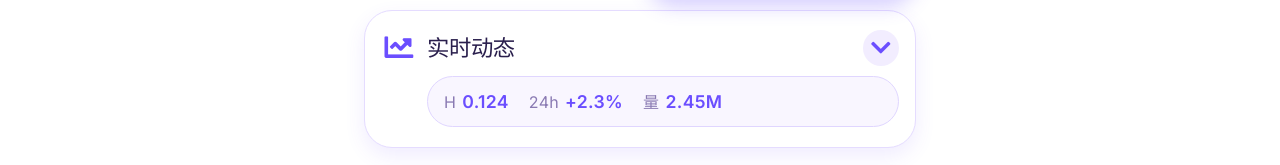
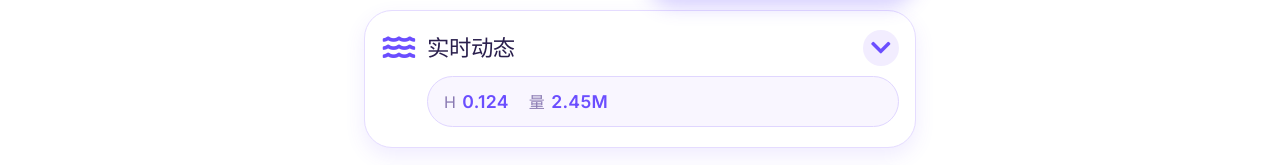
Before and after one commit to okx-wallet-H/H, a plain HTML site: page Q.html in a window 1280 px wide. Shown: the part 303-468 px from the top of the page. Drawn offline with Linux system fonts and the light colour scheme.

Commit message:
更新 Q.html

```diff
--- a/Q.html
+++ b/Q.html
@@ -20,7 +20,6 @@
             padding: 0;
         }
 
-        /* 头部 */
         .hero {
             background: linear-gradient(145deg, #f4f0ff, #e9e2ff);
             padding: 2rem 1.5rem 1.5rem 1.5rem;
@@ -54,7 +53,6 @@
 
         .container { max-width:600px; margin:0 auto; padding:0 1.5rem; }
 
-        /* 顶部操作栏 */
         .action-bar {
             display: flex;
             gap: 12px;
@@ -92,7 +90,6 @@
             background: #e5dcff;
         }
 
-        /* 卡片样式：统一内边距 */
         .collapse-card {
             background: #ffffff;
             border-radius: 28px;
@@ -151,7 +148,6 @@
             background: #f2edff;
         }
 
-        /* 摘要行 - 统一高度 */
         .summary-row {
             display: flex;
             flex-wrap: wrap;
@@ -164,7 +160,7 @@
             padding: 0.6rem 1rem;
             border-radius: 30px;
             border: 1px solid #e0d6ff;
-            min-height: 3.2rem; /* 确保高度一致 */
+            min-height: 3.2rem;
         }
         .summary-item {
             display: flex;
@@ -192,7 +188,6 @@
             padding-bottom: 1.2rem;
         }
 
-        /* K线图 */
         .kline-container {
             background: #f9f6ff;
             border-radius: 24px;
@@ -223,7 +218,6 @@
         .feed-volume { color:#6b4eff; font-weight:600; }
         .feed-time { color:#a394cc; font-size:0.7rem; }
 
-        /* 内部卡片 */
         .stats-grid { display:grid; grid-template-columns:repeat(2, 1fr); gap:0.8rem; margin:1.2rem 0; }
         .stat-card {
             background:#f9f6ff; border:1px solid #e0d6ff; border-radius:24px; padding:1.2rem 1rem;
@@ -288,8 +282,6 @@
         }
 
         .footer-note { text-align:center; color:#a394cc; font-size:0.8rem; margin:2rem 0; }
-
-        /* 规则卡片内新增数据行（折叠后已由summary-row展示，此处无需额外） */
     </style>
 </head>
 <body>
@@ -312,7 +304,6 @@
     </div>
 
     <div class="container">
-        <!-- 操作栏：刷新和交易按钮 -->
         <div class="action-bar">
             <button class="action-btn action-btn-secondary" onclick="refreshData()">
                 <i class="fas fa-sync-alt"></i> 刷新
@@ -322,7 +313,6 @@
             </button>
         </div>
 
-        <!-- 未绑定状态提示 (默认隐藏) -->
         <div class="collapse-card" id="unbindPrompt" style="display: none; background:#fff2e6; border-color:#ffaa33;">
             <div style="display:flex; align-items:center; gap:15px; padding:1.2rem;">
                 <i class="fas fa-link" style="font-size:2rem; color:#ffaa33;"></i>
@@ -331,19 +321,18 @@
             </div>
         </div>
 
-        <!-- 卡片1: 实时动态 (带顶部间距) -->
+        <!-- 卡片1: 实时动态 (优化摘要行，只保留H和量) -->
         <div class="collapse-card card-first" id="cardLive">
             <div class="card-header" onclick="toggleCard('liveContent')">
                 <div class="header-row">
                     <div class="header-left">
-                        <i class="fas fa-chart-line"></i>
+                        <i class="fas fa-water"></i> <!-- 改为海洋波浪图标，更应景 -->
                         <span class="title">实时动态</span>
                     </div>
                     <i class="fas fa-chevron-down expand-icon" id="liveIcon"></i>
                 </div>
                 <div class="summary-row">
                     <div class="summary-item"><span class="label">H</span><span class="value" id="hPrice">0.124</span></div>
-                    <div class="summary-item"><span class="label">24h</span><span class="value" id="hChange" style="color:#6b4eff;">+2.3%</span></div>
                     <div class="summary-item"><span class="label">量</span><span class="value">2.45M</span></div>
                 </div>
             </div>
@@ -487,7 +476,7 @@
             </div>
         </div>
 
-        <!-- 卡片4: 活动规则 (带个人/团队摘要行，确保高度一致) -->
+        <!-- 卡片4: 活动规则 -->
         <div class="collapse-card">
             <div class="card-header" onclick="toggleCard('ruleContent')">
                 <div class="header-row">
@@ -497,7 +486,6 @@
                     </div>
                     <i class="fas fa-chevron-down expand-icon" id="ruleIcon"></i>
                 </div>
-                <!-- 摘要行显示个人和团队本期交易量，与其他卡片统一高度 -->
                 <div class="summary-row">
                     <div class="summary-item"><span class="label">个人</span><span class="value" id="ruleUserTotalSummary">8,450</span></div>
                     <div class="summary-item"><span class="label">团队</span><span class="value" id="ruleTeamWeightedSummary">128.4k</span></div>
@@ -530,7 +518,6 @@
     </div>
 
     <script>
-        // 模拟数据
         const userData = {
             walletBound: true,
             todayVolume: 1280,
@@ -634,7 +621,6 @@
             document.getElementById('teamWeightedDetail').innerText = userData.team.weightedVolume.toLocaleString();
             document.getElementById('teamWeightedDisplay').innerText = userData.team.weightedVolume.toLocaleString();
 
-            // 规则卡片摘要行数据
             document.getElementById('ruleUserTotalSummary').innerText = userData.totalVolume.toLocaleString();
             document.getElementById('ruleTeamWeightedSummary').innerText = (userData.team.weightedVolume/1000).toFixed(1) + 'k';
 
```
